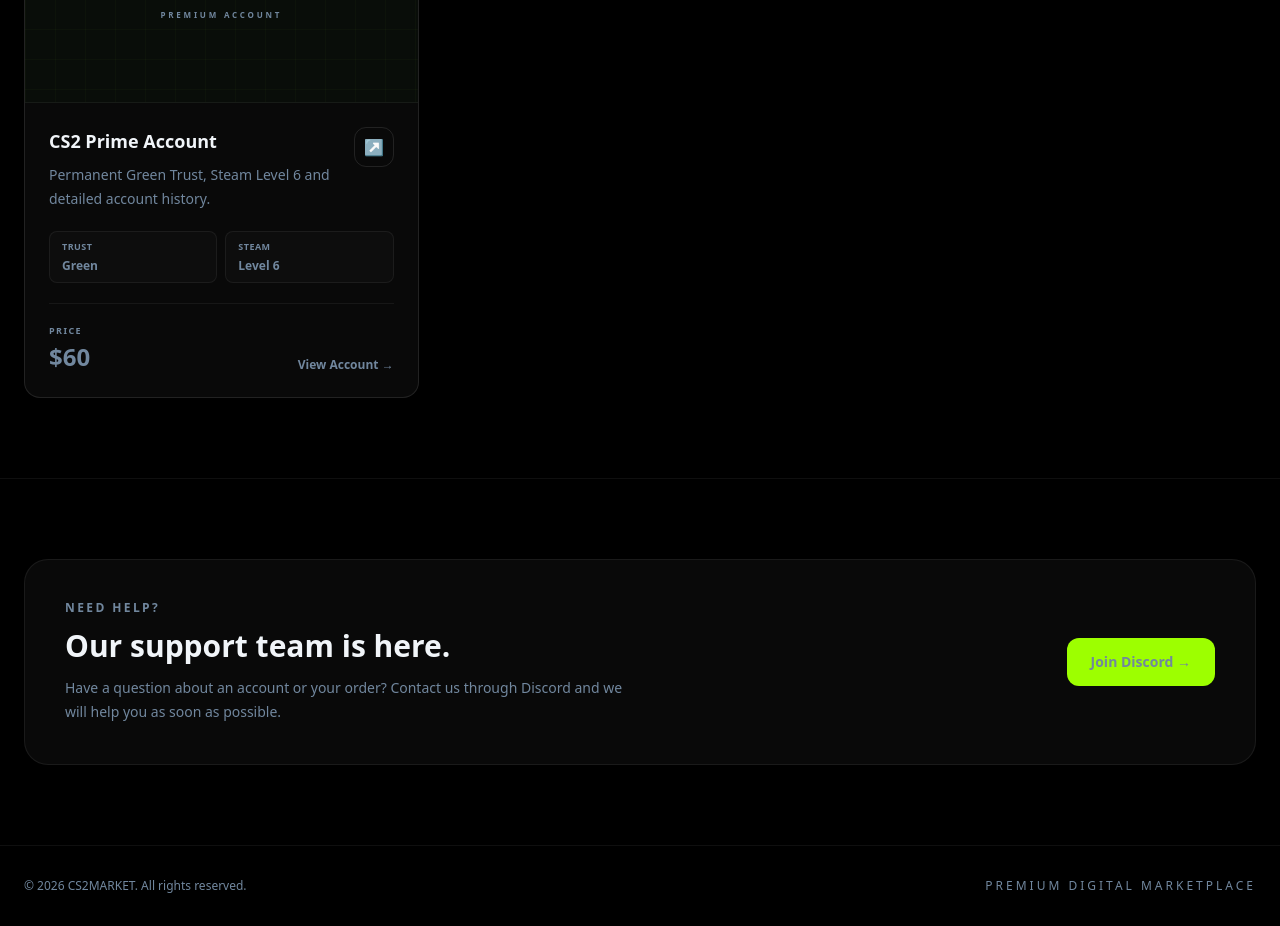
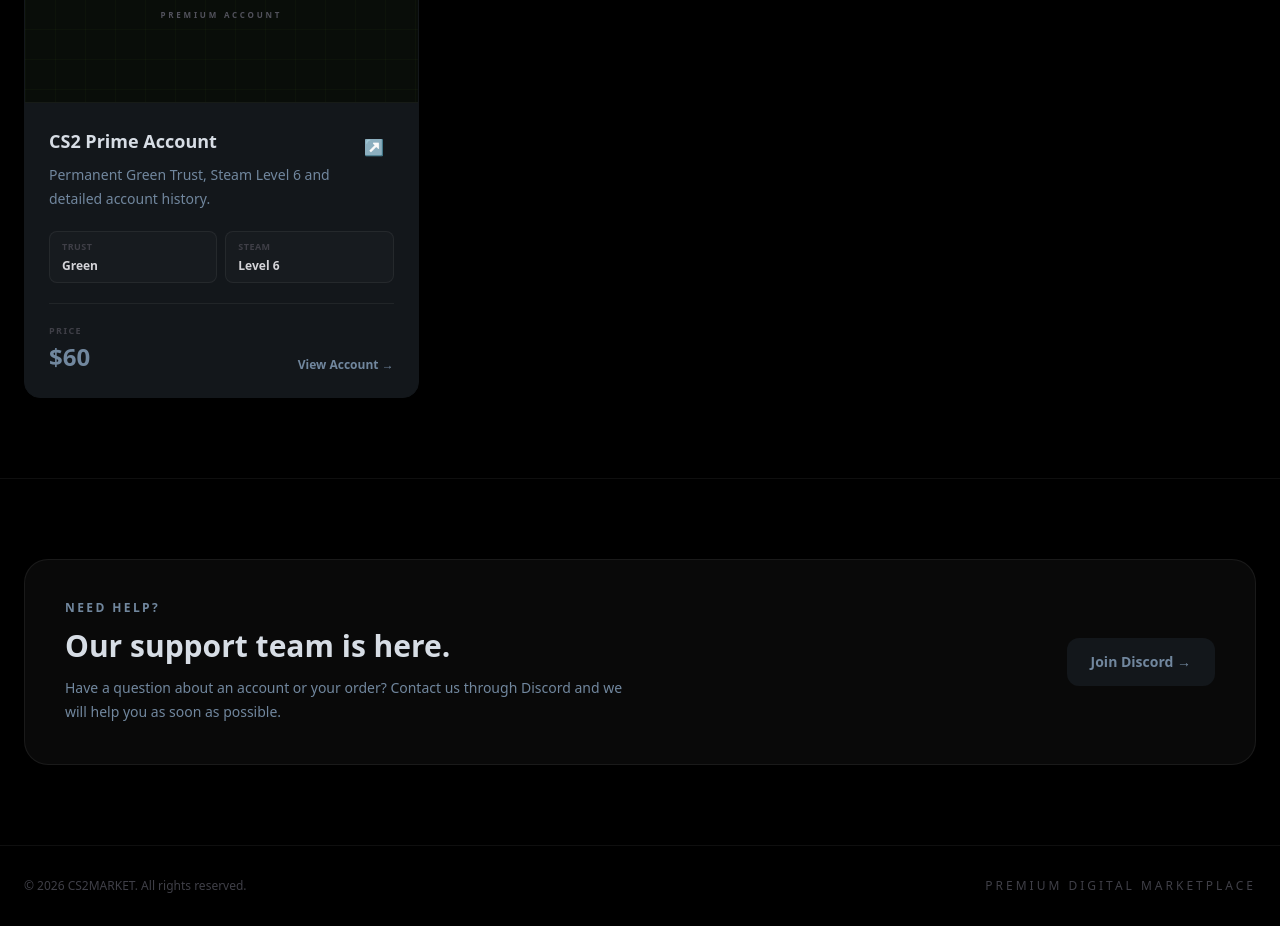
Before and after one commit to robbishhvh1337-cmyk/cs2-market, a Next.js app: page /admin in a window 1280 px wide. Shown: the part 1100-2026 px from the top of the page. Built offline with nearby package versions, Linux system fonts and the light colour scheme.

Commit message:
Update dark theme colors

```diff
--- a/app/globals.css
+++ b/app/globals.css
@@ -1,90 +1,66 @@
 @import "tailwindcss";
 
-/* =========================================================
-   CS2MARKET
-   PURE BLACK / CLEAN DARK THEME
-   ========================================================= */
 
 :root {
   --background: #000000;
-  --foreground: #71879e;
+  --surface: #13171b;
+  --border: #13171b;
 
-  --black: #000000;
-  --surface: #13171b;
-  --surface-hover: #181d22;
-
-  --border: #1c2228;
-
-  /* Normal readable text */
-  --text: #71879e;
-  --text-hover: #8da1b5;
-
-  /* Important headings */
-  --white: #f1f5f9;
-
-  /* Brand accent */
-  --accent: #9dff00;
+  --text-primary: #d7dde5;
+  --text-secondary: #71879e;
 }
 
-
-/* =========================================================
-   RESET
-   ========================================================= */
 
 * {
   box-sizing: border-box;
 }
 
-html {
+
+html,
+body {
   margin: 0;
   padding: 0;
+
   min-height: 100%;
+
+  background: #000000 !important;
+
+  color: #d7dde5;
+}
+
+
+/* =========================
+   MAIN BACKGROUND
+========================= */
+
+main,
+header,
+footer,
+section,
+nav,
+aside {
   background: #000000 !important;
 }
 
-body {
-  margin: 0;
-  padding: 0;
-  min-height: 100vh;
-  background: #000000 !important;
-  color: #71879e !important;
-}
 
 
-/* =========================================================
-   MAIN BACKGROUND
-   ========================================================= */
-
-body,
-main,
-header,
-footer,
-aside,
-nav,
-section {
-  background-color: #000000 !important;
-}
-
-
-/* =========================================================
+/* =========================
    NORMAL TEXT
-   ========================================================= */
+========================= */
 
 p,
 span,
 li,
 label,
-small,
-strong,
-em,
-div {
-  color: #71879e;
+small {
+  color: #71879e !important;
 }
 
 
-/* =========================================================
+
+/* =========================
    HEADINGS
-   ========================================================= */
+========================= */
 
 h1,
 h2,
@@ -92,106 +68,47 @@
 h4,
 h5,
 h6 {
-  color: #f1f5f9 !important;
+  color: #d7dde5 !important;
 }
 
 
-/* =========================================================
-   ALL LINKS
-   ========================================================= */
+
+/* =========================
+   LINKS
+========================= */
 
 a {
   color: #71879e !important;
-  text-decoration: none;
-}
 
-a:hover {
-  color: #8da1b5 !important;
+  transition: .2s ease;
 }
 
 
-/* =========================================================
-   NAVIGATION
-   ========================================================= */
-
-nav a,
-header a,
-aside a {
-  color: #71879e !important;
-}
-
-nav a:hover,
-header a:hover,
-aside a:hover {
-  color: #8da1b5 !important;
+a:hover {
+  color: #d7dde5 !important;
 }
 
 
-/* =========================================================
-   FORCE TAILWIND TEXT COLORS
-   ========================================================= */
 
-/* Gray */
-.text-gray-50,
-.text-gray-100,
-.text-gray-200,
-.text-gray-300,
-.text-gray-400,
-.text-gray-500,
-.text-gray-600,
-.text-gray-700,
-.text-gray-800,
-.text-gray-900 {
-  color: #71879e !important;
-}
+/* =========================
+   CARDS / PANELS
+========================= */
 
-/* Slate */
-.text-slate-50,
-.text-slate-100,
-.text-slate-200,
-.text-slate-300,
-.text-slate-400,
-.text-slate-500,
-.text-slate-600,
-.text-slate-700,
-.text-slate-800,
-.text-slate-900 {
-  color: #71879e !important;
-}
+.card,
+.panel,
+article {
 
-/* Zinc */
-.text-zinc-50,
-.text-zinc-100,
-.text-zinc-200,
-.text-zinc-300,
-.text-zinc-400,
-.text-zinc-500,
-.text-zinc-600,
-.text-zinc-700,
-.text-zinc-800,
-.text-zinc-900 {
-  color: #71879e !important;
-}
+  background: #13171b !important;
 
-/* Neutral */
-.text-neutral-50,
-.text-neutral-100,
-.text-neutral-200,
-.text-neutral-300,
-.text-neutral-400,
-.text-neutral-500,
-.text-neutral-600,
-.text-neutral-700,
-.text-neutral-800,
-.text-neutral-900 {
-  color: #71879e !important;
+  border-color: #13171b !important;
+
 }
 
 
-/* =========================================================
-   GREEN / LIME TEXT
-   NORMAL YAZILARDA YEŞİLİ TAMAMEN KAPAT
-   ========================================================= */
+
+/* =========================
+   REMOVE ALL GREEN
+========================= */
 
 .text-green-50,
 .text-green-100,
@@ -202,9 +119,7 @@
 .text-green-600,
 .text-green-700,
 .text-green-800,
-.text-green-900 {
-  color: #71879e !important;
-}
+.text-green-900,
 
 .text-lime-50,
 .text-lime-100,
@@ -216,248 +131,160 @@
 .text-lime-700,
 .text-lime-800,
 .text-lime-900 {
-  color: #71879e !important;
+
+color:#71879e !important;
+
 }
 
 
-/* =========================================================
-   BLUE / CYAN TEXT
-   ========================================================= */
 
-.text-blue-50,
-.text-blue-100,
-.text-blue-200,
-.text-blue-300,
-.text-blue-400,
-.text-blue-500,
-.text-blue-600,
-.text-cyan-50,
-.text-cyan-100,
-.text-cyan-200,
-.text-cyan-300,
-.text-cyan-400,
-.text-cyan-500,
-.text-cyan-600 {
-  color: #71879e !important;
+/* Green backgrounds */
+
+.bg-green-50,
+.bg-green-100,
+.bg-green-200,
+.bg-green-300,
+.bg-green-400,
+.bg-green-500,
+
+.bg-lime-50,
+.bg-lime-100,
+.bg-lime-200,
+.bg-lime-300,
+.bg-lime-400,
+.bg-lime-500 {
+
+background:#13171b !important;
+
 }
 
 
-/* =========================================================
-   BUTTONS
-   ========================================================= */
 
-button {
-  color: #71879e !important;
+/* Green borders */
+
+.border-green-400,
+.border-green-500,
+
+.border-lime-400,
+.border-lime-500 {
+
+border-color:#13171b !important;
+
 }
 
 
-/* =========================================================
-   GREEN BUTTON
-   ========================================================= */
-
-/*
-   Butonun ARKA PLANI yeşil olabilir.
-   Fakat içindeki yazı mavi-gri olacak.
-*/
-
-.bg-lime-300,
-.bg-lime-400,
-.bg-lime-500,
-.bg-green-300,
-.bg-green-400,
-.bg-green-500 {
-  background-color: #9dff00 !important;
-  color: #71879e !important;
-}
 
 
-/* Hover */
-.hover\:bg-lime-300:hover,
-.hover\:bg-lime-400:hover,
-.hover\:bg-lime-500:hover {
-  background-color: #b4ff33 !important;
-}
-
-
-/* =========================================================
-   BRAND GREEN
-   ========================================================= */
-
-/*
-   CS2MARKET logosundaki MARKET gibi özel
-   marka alanları için.
-*/
-
-.logo-green {
-  color: #9dff00 !important;
-}
-
-
-/* =========================================================
-   PRICE
-   ========================================================= */
-
-.price,
-.product-price {
-  color: #9dff00 !important;
-}
-
-
-/* =========================================================
-   STOCK / ONLINE
-   ========================================================= */
-
-.stock,
-.in-stock,
-.online,
-.status-online {
-  color: #9dff00 !important;
-}
-
-
-/* =========================================================
-   PANELS / CARDS
-   ========================================================= */
-
-.panel,
-.card {
-  background-color: #13171b !important;
-  border: 1px solid #1c2228 !important;
-}
-
-
-/* =========================================================
-   DARK SURFACE UTILITIES
-   ========================================================= */
-
-.bg-gray-900,
-.bg-gray-950,
-.bg-slate-900,
-.bg-slate-950,
-.bg-zinc-900,
-.bg-zinc-950,
-.bg-neutral-900,
-.bg-neutral-950 {
-  background-color: #13171b !important;
-}
-
-
-/* =========================================================
-   BLACK UTILITIES
-   ========================================================= */
-
-.bg-black {
-  background-color: #000000 !important;
-}
-
-
-/* =========================================================
-   BORDERS
-   ========================================================= */
-
-hr {
-  border-color: #1c2228 !important;
-}
-
-.border-gray-700,
-.border-gray-800,
-.border-gray-900,
-.border-slate-700,
-.border-slate-800,
-.border-slate-900,
-.border-zinc-700,
-.border-zinc-800,
-.border-zinc-900 {
-  border-color: #1c2228 !important;
-}
-
-
-/* =========================================================
+/* =========================
    INPUTS
-   ========================================================= */
+========================= */
 
 input,
 textarea,
 select {
-  background-color: #000000 !important;
-  color: #71879e !important;
-  border: 1px solid #1c2228 !important;
+
+background:#000000 !important;
+
+color:#71879e !important;
+
+border:1px solid #13171b !important;
+
 }
+
+
 
 input::placeholder,
 textarea::placeholder {
-  color: #526273 !important;
-}
 
-input:focus,
-textarea:focus,
-select:focus {
-  outline: none;
-  border-color: #303943 !important;
+color:#71879e !important;
+
 }
 
 
-/* =========================================================
-   PRODUCT INFORMATION
-   ========================================================= */
 
-.product-description,
-.product-meta,
-.product-details {
-  color: #71879e !important;
+/* =========================
+   BUTTONS
+========================= */
+
+
+button {
+
+background:#13171b;
+
+color:#71879e !important;
+
+border:1px solid #13171b;
+
 }
 
 
-/* =========================================================
-   BADGES
-   ========================================================= */
 
-.badge {
-  color: #71879e !important;
-  background-color: #13171b !important;
-  border: 1px solid #1c2228 !important;
+button:hover {
+
+background:#1b2127;
+
 }
 
 
-/* =========================================================
-   SCROLLBAR
-   ========================================================= */
 
-::-webkit-scrollbar {
-  width: 8px;
-  height: 8px;
-}
+/* =========================
+   ALL TAILWIND DARK COLORS
+========================= */
 
-::-webkit-scrollbar-track {
-  background: #000000;
-}
 
-::-webkit-scrollbar-thumb {
-  background: #13171b;
-  border-radius: 8px;
-}
+.bg-gray-900,
+.bg-gray-950,
+.bg-zinc-900,
+.bg-zinc-950,
+.bg-slate-900,
+.bg-slate-950 {
 
-::-webkit-scrollbar-thumb:hover {
-  background: #1c2228;
+background:#13171b !important;
+
 }
 
 
-/* =========================================================
-   SELECTION
-   ========================================================= */
 
-::selection {
-  background: #13171b;
-  color: #f1f5f9;
+
+/* =========================
+   BORDERS
+========================= */
+
+
+.border-white\/5,
+.border-white\/10,
+.border-white\/20 {
+
+border-color:#13171b !important;
+
 }
 
 
-/* =========================================================
-   MOBILE
-   ========================================================= */
 
-@media (max-width: 768px) {
-  body {
-    overflow-x: hidden;
-  }
+
+/* =========================
+   SCROLLBAR
+========================= */
+
+
+::-webkit-scrollbar {
+
+width:8px;
+
 }
+
+
+::-webkit-scrollbar-track {
+
+background:#000000;
+
+}
+
+
+::-webkit-scrollbar-thumb {
+
+background:#13171b;
+
+border-radius:10px;
+
+}
```
